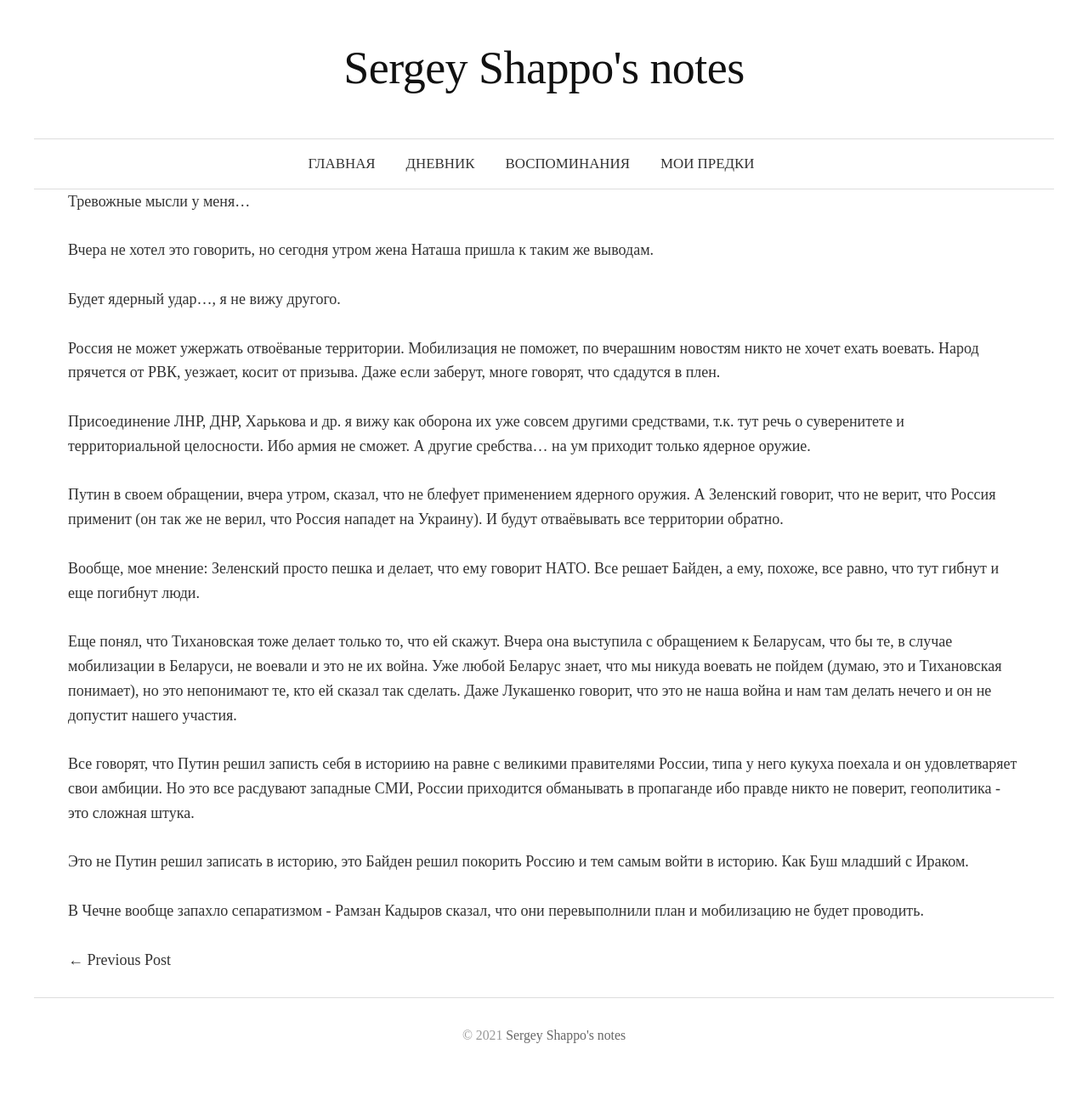
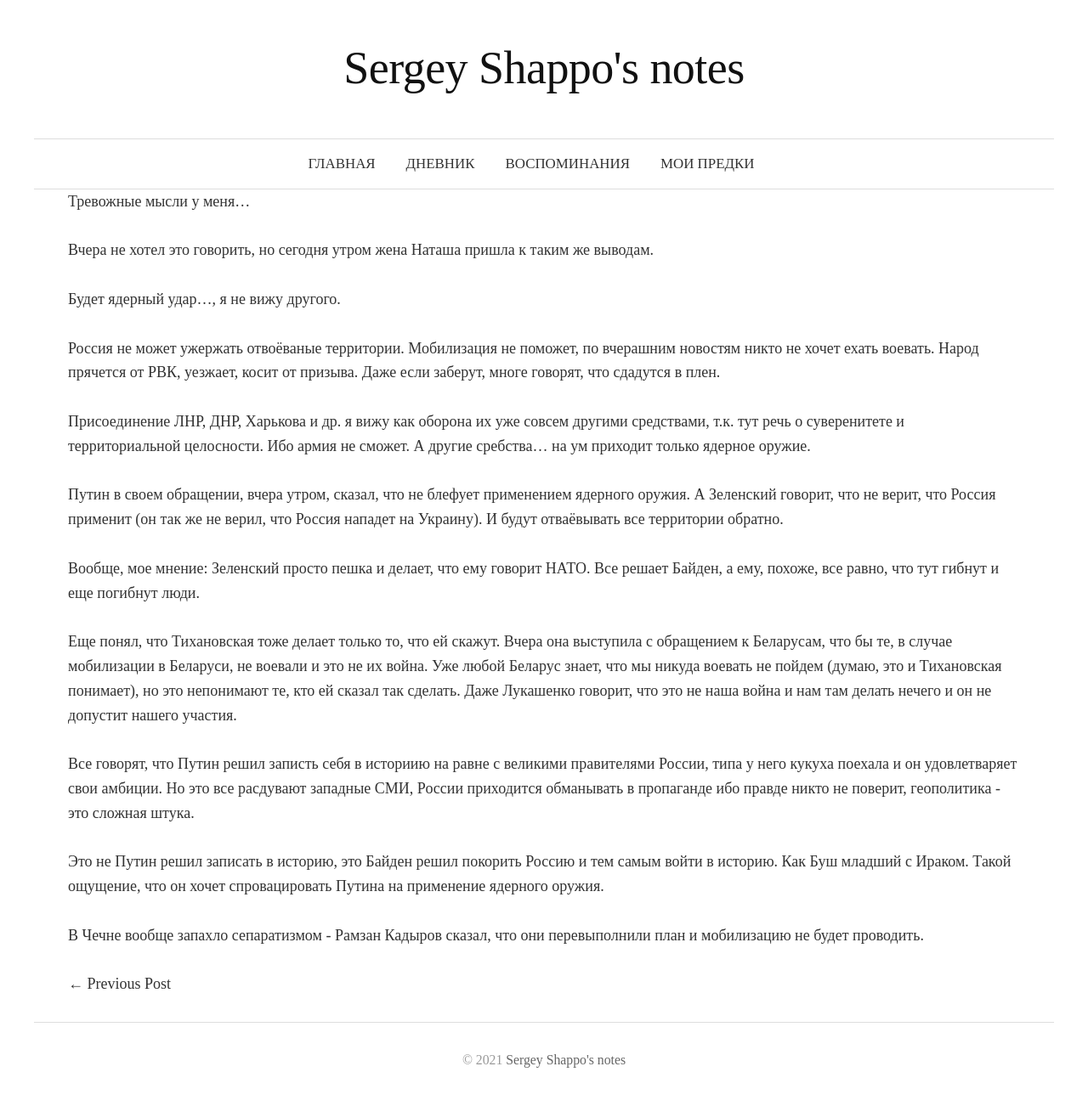
Before and after one commit to srgshpp/srgshpp.github.io, a Jekyll site: the page built from _posts/2022-09-23-war.md, in a window 1280 px wide. Shown: the whole page at 85% size. Built offline with Jekyll 4.4.1, drawn with Linux system fonts in a browser that asks for light colours; our own code applies the rules of GitHub Pages for plain Markdown files; before the commit the page ends 1273 px from its top, so only the background shows below that.

Commit message:
Update 2022-09-23-war.md

```diff
--- a/_posts/2022-09-23-war.md
+++ b/_posts/2022-09-23-war.md
@@ -34,5 +34,6 @@ published: true
 
 Это не Путин решил записать в историю, это Байден решил покорить Россию и тем самым войти в историю.
 Как Буш младший с Ираком.
+Такой ощущение, что он хочет спровацировать Путина на применение ядерного оружия.
 
 В Чечне вообще запахло сепаратизмом - Рамзан Кадыров сказал, что они перевыполнили план и мобилизацию не будет проводить.
```
